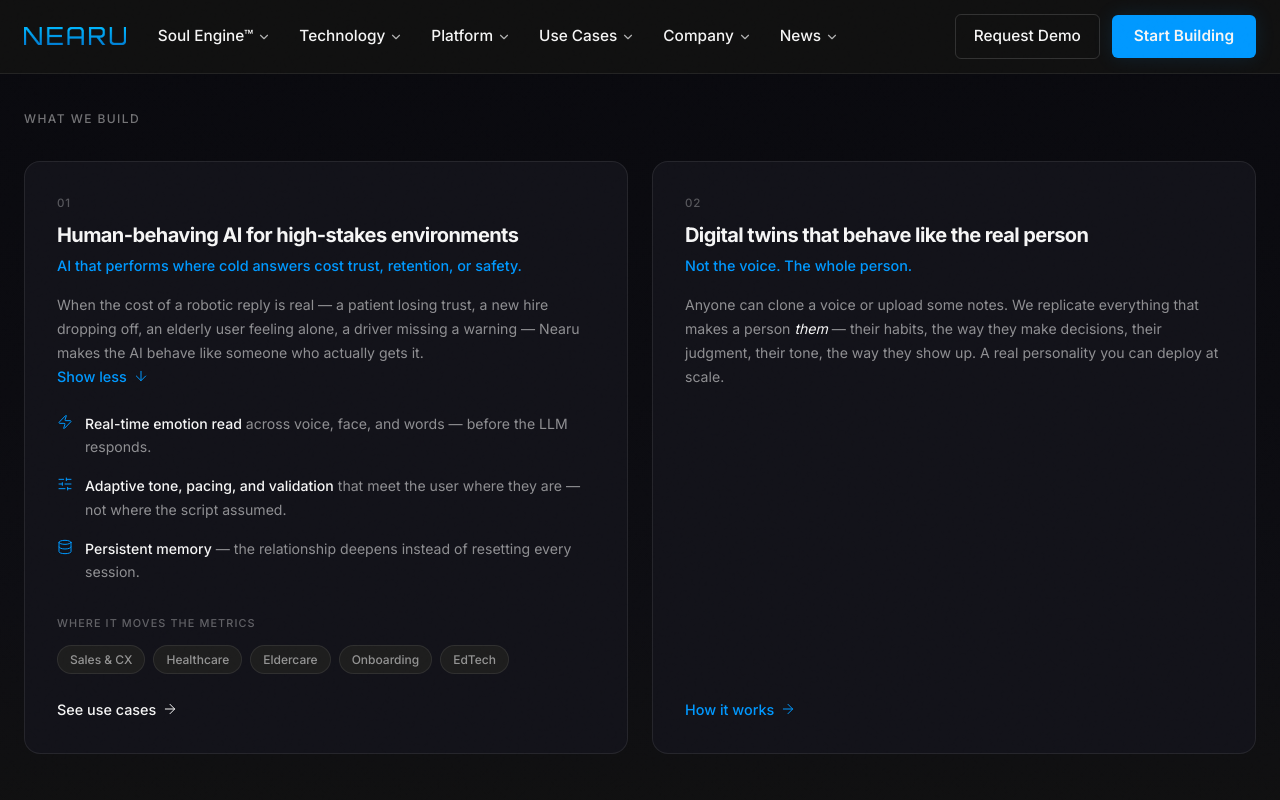
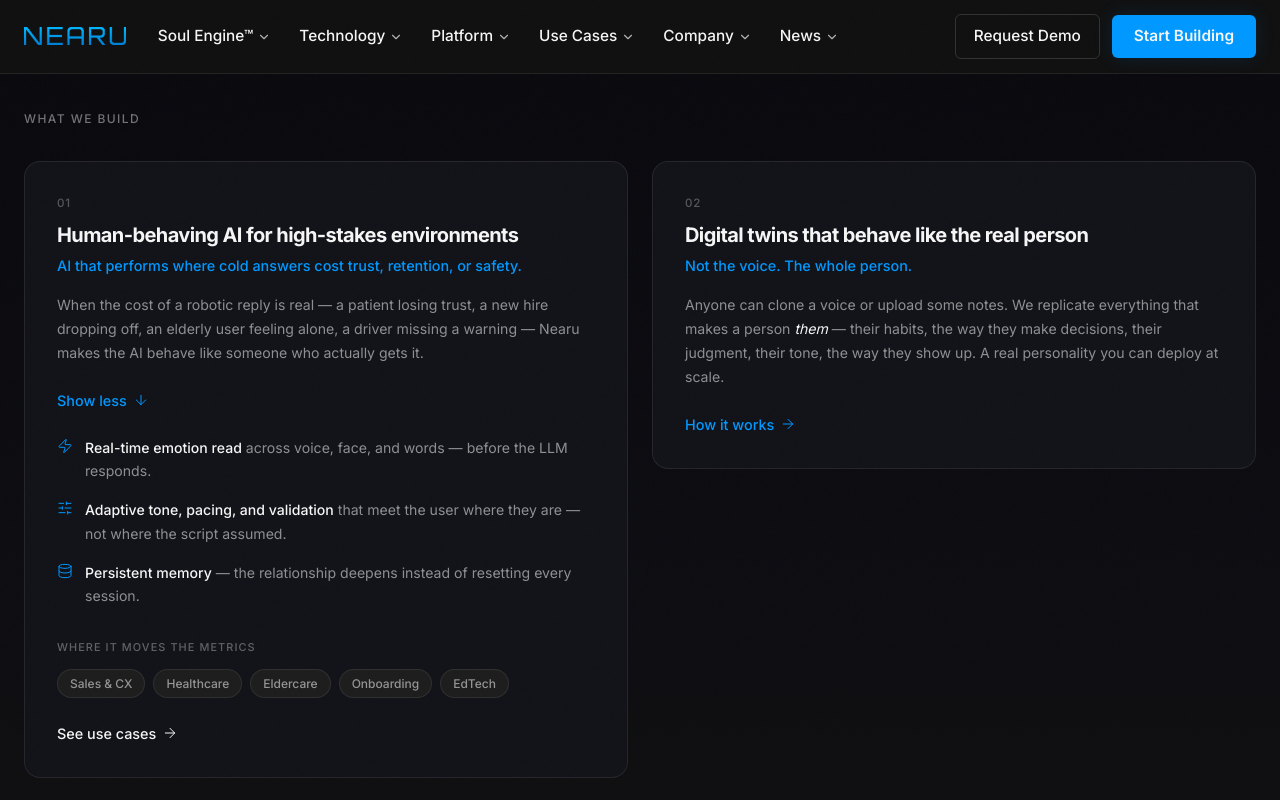
Before and after one commit to noshapiro/NAYAwebsite, a Next.js app: page / in a window 1280 px wide. Both pictures are taken after a click on the button "Read more". Shown: the part 931-1731 px from the top of the page. Built offline with nearby package versions, Linux system fonts and the light colour scheme.

Commit message:
Fix What We Build cards expanding independently.
Stop neighboring cards from stretching when one section is opened by using items-start layout and removing mt-auto spacing.

Co-authored-by: Cursor <cursoragent@cursor.com>

```diff
--- a/src/components/WhatWeBuild.tsx
+++ b/src/components/WhatWeBuild.tsx
@@ -137,7 +137,7 @@ function ExpandToggle({
       type="button"
       onClick={onClick}
       aria-expanded={expanded}
-      className="mt-auto inline-flex items-center gap-1.5 text-left text-[0.9rem] font-medium text-[var(--accent)] transition-opacity hover:opacity-80"
+      className="mt-6 inline-flex items-center gap-1.5 text-left text-[0.9rem] font-medium text-[var(--accent)] transition-opacity hover:opacity-80"
     >
       {expanded ? "Show less" : label}
       <ArrowRight
@@ -165,14 +165,14 @@ function ProductCard({
 
   return (
     <motion.article
-      className="flex min-w-0 flex-1 flex-col rounded-[var(--radius-lg)] border border-[var(--border)] bg-[#13131a] p-6 transition-colors duration-200 hover:border-[rgba(0,153,255,0.2)] md:p-8"
+      className="flex min-w-0 flex-1 flex-col self-start rounded-[var(--radius-lg)] border border-[var(--border)] bg-[#13131a] p-6 transition-colors duration-200 hover:border-[rgba(0,153,255,0.2)] md:p-8"
       initial={{ opacity: 0, y: 14 }}
       whileInView={{ opacity: 1, y: 0 }}
       transition={{ duration: 0.6, ease: [0.22, 1, 0.36, 1], delay }}
       viewport={{ once: true, amount: 0.2 }}
     >
         <span className="text-[0.72rem] font-medium tracking-[0.08em] text-[rgba(245,245,245,0.3)]">{index}</span>
-        <div className="flex flex-1 flex-col">{intro}</div>
+        <div>{intro}</div>
         <ExpandToggle
           expanded={expanded}
           label={toggleLabel}
@@ -187,7 +187,7 @@ function SectionLink({ href, children }: { href: string; children: ReactNode })
   return (
     <a
       href={href}
-      className="mt-auto inline-flex items-center gap-1.5 pt-6 text-[0.9rem] font-medium text-[var(--accent)] transition-opacity hover:opacity-80"
+      className="mt-6 inline-flex items-center gap-1.5 text-left text-[0.9rem] font-medium text-[var(--accent)] transition-opacity hover:opacity-80"
     >
       {children}
       <ArrowRight className="h-4 w-4 shrink-0" {...STROKE} />
@@ -212,7 +212,7 @@ export function WhatWeBuild() {
           </p>
         </Reveal>
 
-        <div className="mt-8 flex flex-col gap-5 sm:flex-row sm:items-stretch sm:gap-6">
+        <div className="mt-8 flex flex-col gap-5 sm:flex-row sm:items-start sm:gap-6">
           <ProductCard
             index="01"
             toggleLabel="Read more"
```
